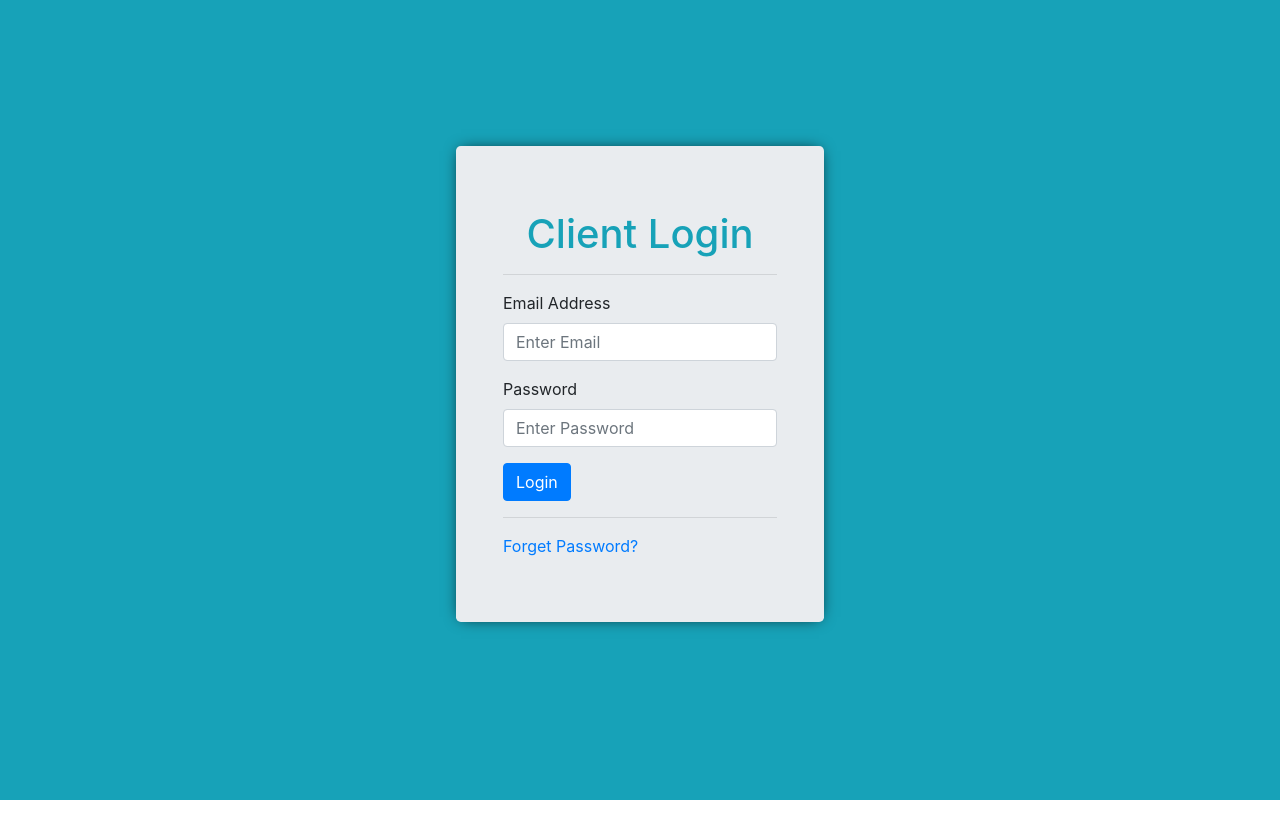
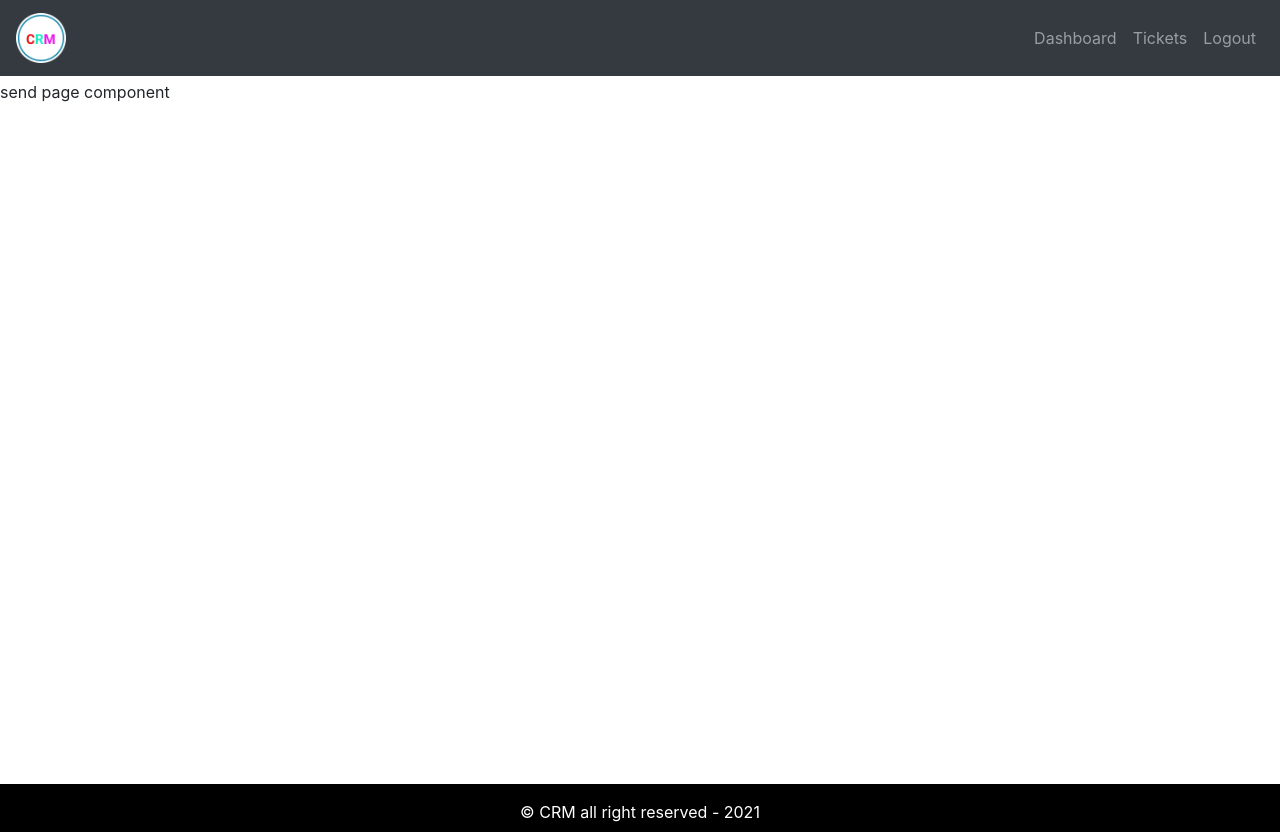
Before and after one commit to manish267/crm-frontend, a React (Create React App) app: page / in a window 1280 px wide. Before the commit the page ends 800 px from the top, so only its background shows below. Built offline with nearby package versions, Linux system fonts and the light colour scheme; the HTML template or start-up script is replaced by a standard one.

Commit message:
layout is added

```diff
--- a/src/App.css
+++ b/src/App.css
@@ -0,0 +1,24 @@
+.default-layout {
+  display: grid;
+  grid-template-rows: 80px auto 3rem;
+  grid-template-areas:
+    "header"
+    "main"
+    "footer";
+}
+
+header {
+  grid-area: header;
+}
+
+main {
+  grid-area: main;
+  min-height:88vh;
+}
+
+footer {
+  grid-area: footer;
+  background:black;
+  padding:1rem;
+  color:white;
+}
--- a/src/App.js
+++ b/src/App.js
@@ -1,10 +1,14 @@
 import './App.css';
+import { DefaultLayout } from './layout/DefaultLayout';
 import {Entry} from './pages/entry/Entry.page';
 
 function App() {
   return (
     <div className="App">
-      <Entry/>
+      {/* <Entry/> */}
+      <DefaultLayout>
+        send page component
+      </DefaultLayout>
     </div>
   );
 }
--- /dev/null
+++ b/src/layout/DefaultLayout.js
@@ -0,0 +1,26 @@
+import React from 'react'
+import { propTypes } from 'react-bootstrap/esm/Image'
+import { Footer } from './partials/Footer.comp'
+import { Header } from './partials/Header.comp'
+
+export const DefaultLayout = (props) => {
+    return (
+        <div>
+        <div className="default-layout">
+        <header className="header">
+            <Header/>
+        </header>
+
+        <main className="main">
+            {props.children}
+
+        </main>
+
+        <footer className="footer">
+            <Footer/>
+
+        </footer>
+        </div>
+        </div>
+    )
+}
--- /dev/null
+++ b/src/layout/partials/Footer.comp.js
@@ -0,0 +1,9 @@
+import React from 'react'
+
+export const Footer = () => {
+    return (
+        <div className="text-center copy-right">
+            &copy; CRM all right reserved - {new Date().getFullYear()}
+        </div>
+    )
+}
--- /dev/null
+++ b/src/layout/partials/Header.comp.js
@@ -0,0 +1,29 @@
+import React from 'react';
+import { Navbar,Nav } from 'react-bootstrap';
+import logo from './../../assets/img/logo.png'
+
+export const Header = () => {
+    return (
+        <Navbar collapseOnSelect bg="dark" variant="dark" expand="md" >
+            <Navbar.Brand>
+                <img src={logo} alt="logo" width="50px" />
+            </Navbar.Brand>
+            <Navbar.Toggle aria-controls="basic-navbar-nav" />
+            <Navbar.Collapse id="basic-navbar-nav">
+                <Nav className="ml-auto">
+                    <Nav.Link href="/dashboard">
+                        Dashboard
+                    </Nav.Link>
+
+                    <Nav.Link href="/tickets">
+                        Tickets
+                    </Nav.Link>
+
+                    <Nav.Link href="/logout">
+                        Logout
+                    </Nav.Link>
+                </Nav>
+            </Navbar.Collapse>
+        </Navbar>
+    )
+}
--- a/src/pages/entry/Entry.page.js
+++ b/src/pages/entry/Entry.page.js
@@ -37,7 +37,7 @@
         if(!email){
            return alert("Please Enter the email");
         }
-        console.log(email)
+        console.log(email);
 
     }
 
```
Also changed, not shown: src/assets/img/logo.png (added).
